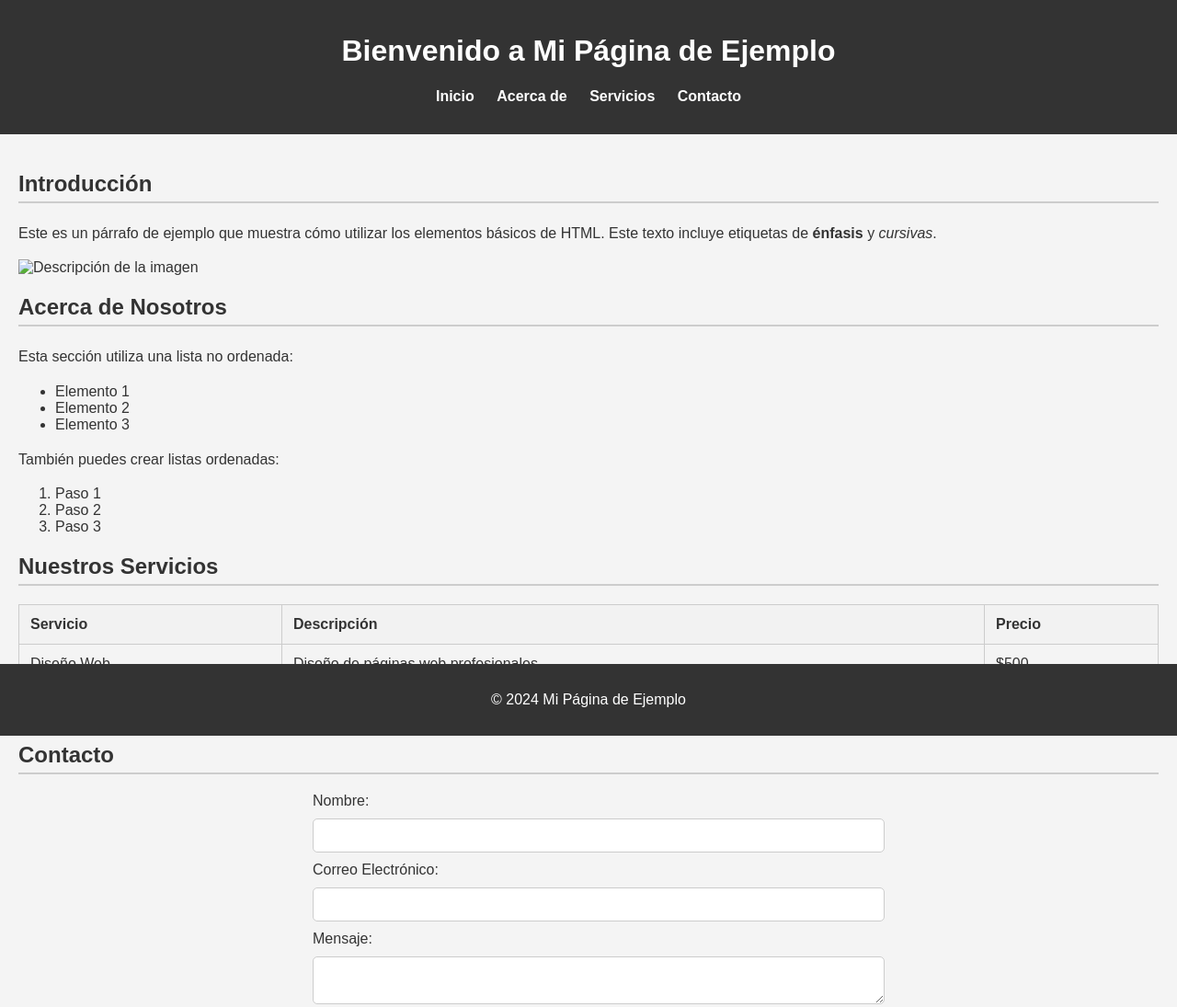
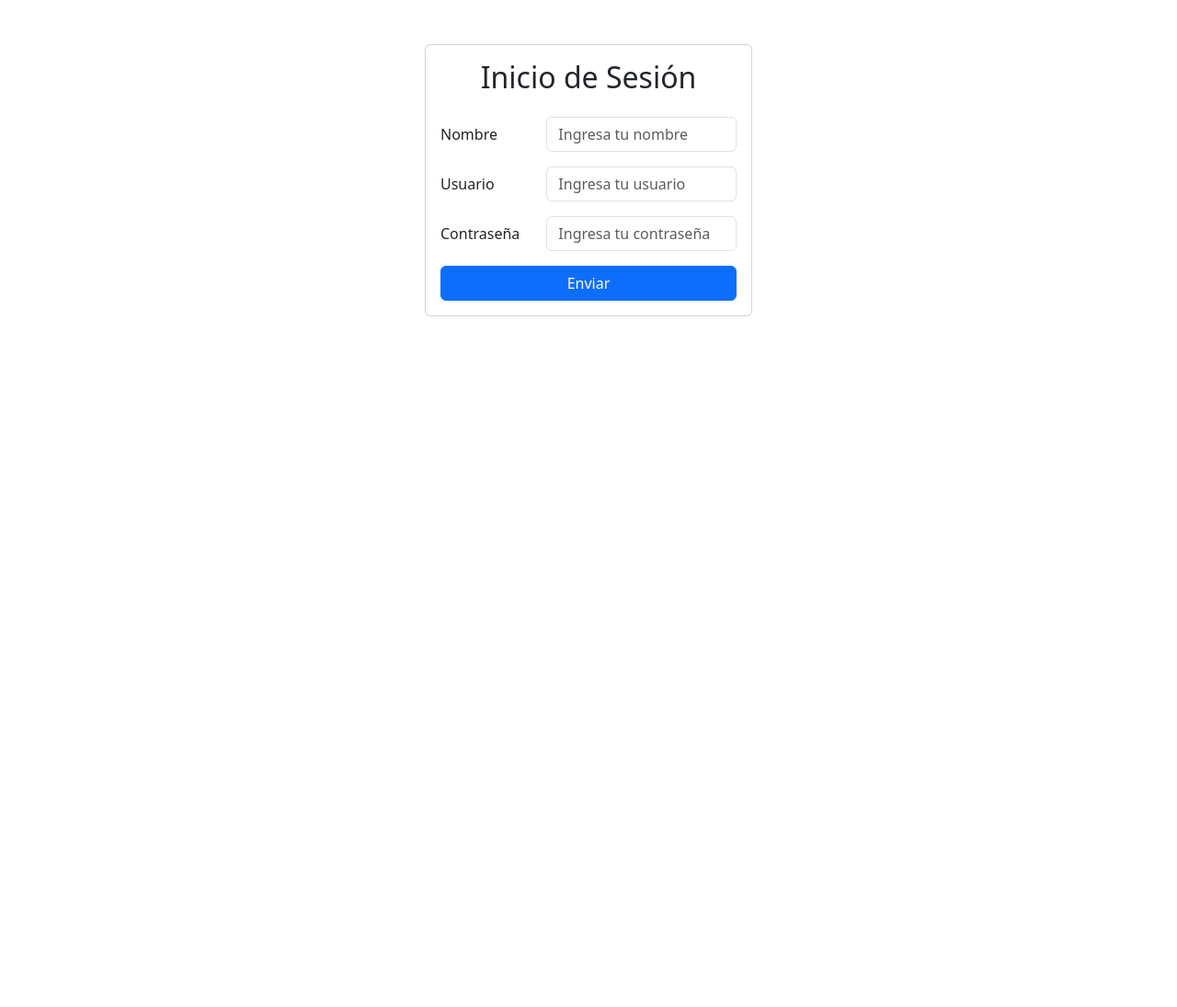
Before and after one commit to alaneh/Equipo5_web, a plain HTML site: page Elizalde_Code/index.html in a window 1280 px wide. Shown: the top 1095 px of the page at 92% size. After the commit the page ends 800 px from the top, so only its background shows below. Drawn offline with nearby package versions, Linux system fonts and the light colour scheme.

```diff
--- /dev/null
+++ b/Elizalde_Code/calculadora.css
@@ -0,0 +1,85 @@
+body {
+    font-family: Arial, sans-serif;
+    background-color: #282c34;
+    color: #ffffff;
+    display: flex;
+    justify-content: center;
+    align-items: center;
+    height: 100vh;
+    margin: 0;
+}
+
+.calculadora {
+    background-color: #3b3f4a;
+    border-radius: 15px;
+    width: 300px;
+    padding: 20px;
+    box-shadow: 0 4px 10px rgba(0, 0, 0, 0.3);
+}
+
+.pantalla {
+    background-color: #1c1f26;
+    color: #ffffff;
+    border-radius: 10px;
+    padding: 15px;
+    text-align: right;
+    font-size: 1.5rem;
+    margin-bottom: 20px;
+    height: 50px;
+    line-height: 50px;
+    overflow: hidden;
+}
+
+.botones {
+    display: grid;
+    grid-template-columns: repeat(3, 1fr);
+    gap: 10px;
+}
+
+input[type="number"] {
+    background-color: #2c313c;
+    color: #ffffff;
+    border: none;
+    border-radius: 8px;
+    padding: 10px;
+    font-size: 1rem;
+    text-align: center;
+    grid-column: span 3;
+}
+
+button {
+    background-color: #4b5363;
+    color: #ffffff;
+    border: none;
+    border-radius: 8px;
+    padding: 15px;
+    font-size: 1rem;
+    cursor: pointer;
+    transition: background-color 0.3s ease;
+}
+
+button:hover {
+    background-color: #646c7a;
+}
+
+button:active {
+    background-color: #2c313c;
+}
+
+button.reiniciar {
+    background-color: #d9534f;
+    grid-column: span 2;
+}
+
+button.reiniciar:hover {
+    background-color: #c9302c;
+}
+
+button.igual {
+    background-color: #5cb85c;
+    grid-column: span 1;
+}
+
+button.igual:hover {
+    background-color: #449d44;
+}
--- a/Elizalde_Code/index.html
+++ b/Elizalde_Code/index.html
@@ -4,93 +4,43 @@
 <head>
     <meta charset="UTF-8">
     <meta name="viewport" content="width=device-width, initial-scale=1.0">
-    <meta name="description" content="Página de ejemplo con elementos HTML importantes y estilos aplicados con CSS.">
-    <title>Página de Ejemplo</title>
-    <!-- Vinculando el archivo CSS externo -->
-    <link rel="stylesheet" href="styles.css">
+    <title>Inicio de Sesión</title>
+    <link href="https://cdn.jsdelivr.net/npm/bootstrap@5.3.0/dist/css/bootstrap.min.css" rel="stylesheet">
 </head>
 
 <body>
-    <header>
-        <h1>Bienvenido a Mi Página de Ejemplo</h1>
-        <nav>
-            <ul>
-                <li><a href="#section1">Inicio</a></li>
-                <li><a href="#section2">Acerca de</a></li>
-                <li><a href="#section3">Servicios</a></li>
-                <li><a href="#contact">Contacto</a></li>
-            </ul>
-        </nav>
-    </header>
-
-    <main>
-        <section id="section1">
-            <h2>Introducción</h2>
-            <p>Este es un párrafo de ejemplo que muestra cómo utilizar los elementos básicos de HTML. Este texto incluye etiquetas de <strong>énfasis</strong> y <em>cursivas</em>.</p>
-            <img src="imagen-ejemplo.jpg" alt="Descripción de la imagen">
-        </section>
-
-        <section id="section2">
-            <h2>Acerca de Nosotros</h2>
-            <p>Esta sección utiliza una lista no ordenada:</p>
-            <ul>
-                <li>Elemento 1</li>
-                <li>Elemento 2</li>
-                <li>Elemento 3</li>
-            </ul>
-            <p>También puedes crear listas ordenadas:</p>
-            <ol>
-                <li>Paso 1</li>
-                <li>Paso 2</li>
-                <li>Paso 3</li>
-            </ol>
-        </section>
-
-        <section id="section3">
-            <h2>Nuestros Servicios</h2>
-            <table>
-                <thead>
-                    <tr>
-                        <th>Servicio</th>
-                        <th>Descripción</th>
-                        <th>Precio</th>
-                    </tr>
-                </thead>
-                <tbody>
-                    <tr>
-                        <td>Diseño Web</td>
-                        <td>Diseño de páginas web profesionales</td>
-                        <td>$500</td>
-                    </tr>
-                    <tr>
-                        <td>SEO</td>
-                        <td>Optimización de motores de búsqueda</td>
-                        <td>$300</td>
-                    </tr>
-                </tbody>
-            </table>
-        </section>
-
-        <section id="contact">
-            <h2>Contacto</h2>
-            <form action="#" method="POST">
-                <label for="nombre">Nombre:</label>
-                <input type="text" id="nombre" name="nombre" required>
-
-                <label for="email">Correo Electrónico:</label>
-                <input type="email" id="email" name="email" required>
-
-                <label for="mensaje">Mensaje:</label>
-                <textarea id="mensaje" name="mensaje" required></textarea>
-
-                <button type="submit">Enviar</button>
-            </form>
-        </section>
-    </main>
-
-    <footer>
-        <p>&copy; 2024 Mi Página de Ejemplo</p>
-    </footer>
+    <div class="container">
+        <div class="row justify-content-center">
+            <div class="col-md-6 col-lg-4 mt-5">
+                <div class="card">
+                    <div class="card-body">
+                        <h2 class="text-center mb-4">Inicio de Sesión</h2>
+                        <form>
+                            <div class="mb-3 row">
+                                <label for="name" class="col-sm-4 col-form-label">Nombre</label>
+                                <div class="col-sm-8">
+                                    <input type="text" class="form-control" id="name" placeholder="Ingresa tu nombre">
+                                </div>
+                            </div>
+                            <div class="mb-3 row">
+                                <label for="username" class="col-sm-4 col-form-label">Usuario</label>
+                                <div class="col-sm-8">
+                                    <input type="text" class="form-control" id="username" placeholder="Ingresa tu usuario">
+                                </div>
+                            </div>
+                            <div class="mb-3 row">
+                                <label for="password" class="col-sm-4 col-form-label">Contraseña</label>
+                                <div class="col-sm-8">
+                                    <input type="password" class="form-control" id="password" placeholder="Ingresa tu contraseña">
+                                </div>
+                            </div>
+                            <button type="submit" class="btn btn-primary w-100">Enviar</button>
+                        </form>
+                    </div>
+                </div>
+            </div>
+        </div>
+    </div>
 </body>
 
 </html>
```
Also changed, not shown: Elizalde_Code/calculadora.html (added, +29 -0 lines), Elizalde_Code/calculadora.js (added, +52 -0 lines).
